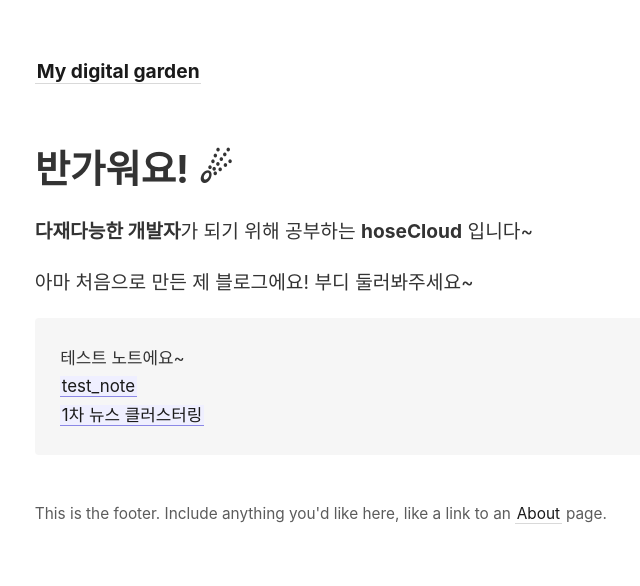
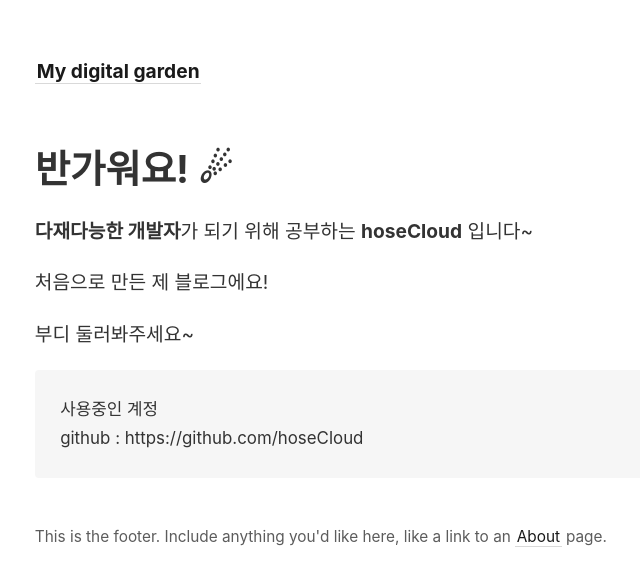
Before and after one commit to hoseCloud/hose_cloud, a Jekyll site: the page built from _pages/index.md, in a window 1280 px wide. Shown: the top 586 px of the page, without its empty margins (42-682 px from the left). Built offline with Jekyll 4.4.1, drawn with Linux system fonts in a browser that asks for light colours.

Commit message:
Fix typo in index

```diff
--- a/_pages/index.md
+++ b/_pages/index.md
@@ -9,13 +9,14 @@ permalink: /
 
 **다재다능한 개발자**가 되기 위해 공부하는 **hoseCloud** 입니다~
 
-아마 처음으로 만든 제 블로그에요! 부디 둘러봐주세요~
+처음으로 만든 제 블로그에요!
 
-> 테스트 노트에요~
+부디 둘러봐주세요~
+
+> 사용중인 계정
 >
-> [[test_note]]
+> github : https://github.com/hoseCloud
 >
-> [[1차 뉴스 클러스터링]]
 
 <style>
   .wrapper {
```
